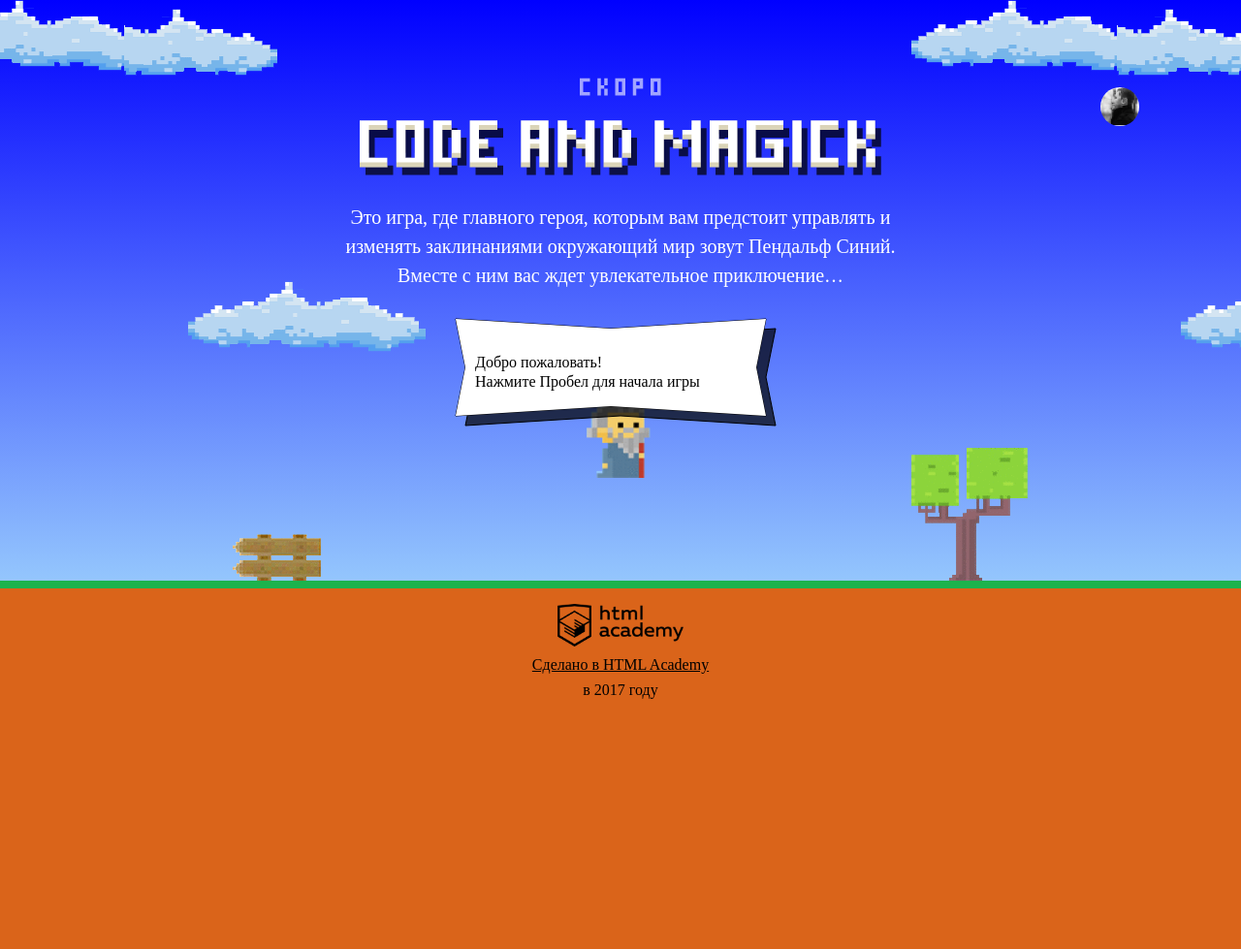
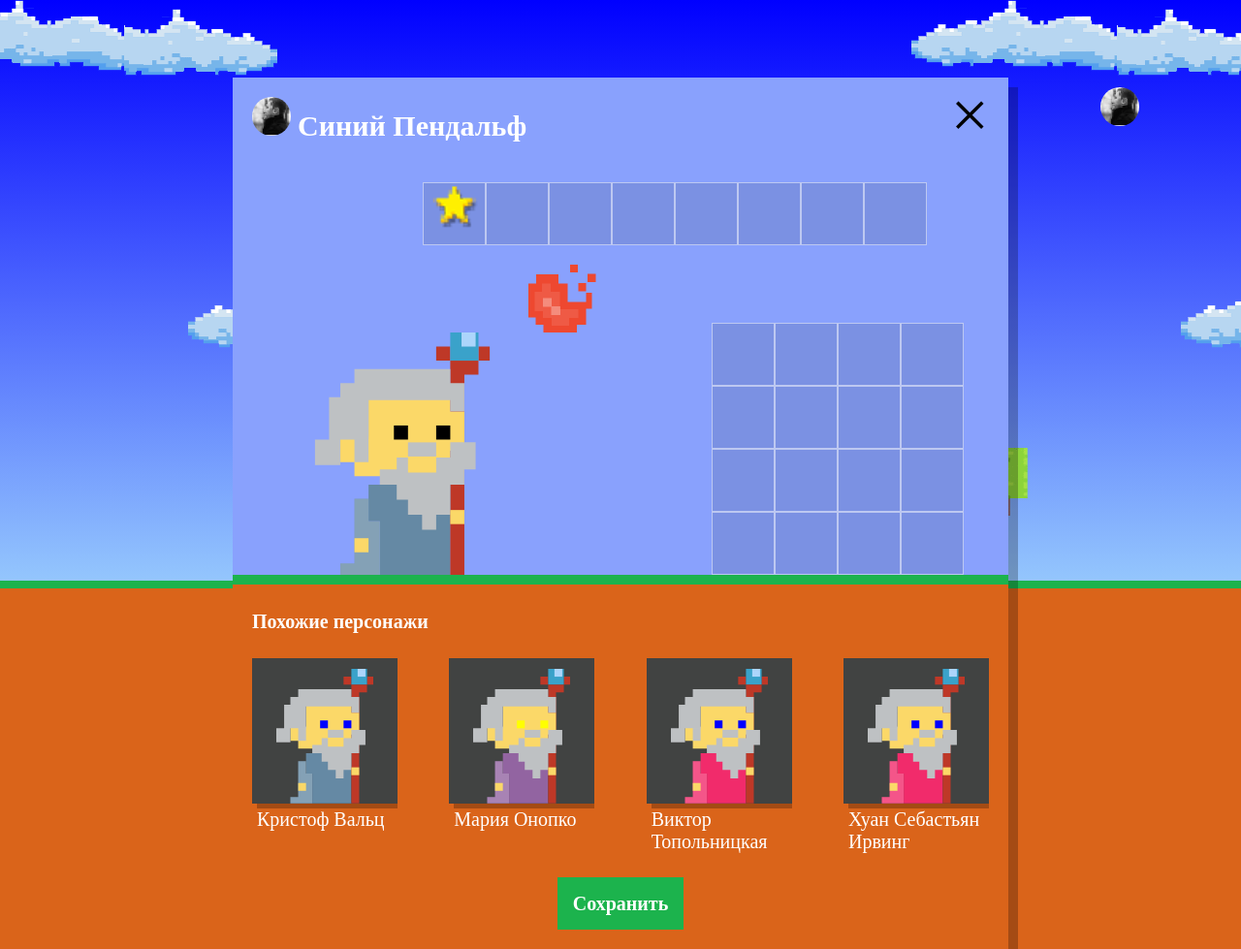
Before and after one commit to AlbinaSam/995183-code-and-magick-18, a website: page index.html in a window 1280 px wide. Shown: the whole page at 97% size. Before the commit the page ends 800 px from the top, so only its background shows below. Drawn offline with Linux system fonts and the light colour scheme; a web font is replaced by a local one.

Commit message:
Выполнила задание по template

```diff
--- a/index.html
+++ b/index.html
@@ -201,6 +201,7 @@
     return height / 3;
   }
 </script>
+<script src="js/setup.js"></script>
 <script src="js/stat.js"></script>
 <script src="js/game.js"></script>
 
--- /dev/null
+++ b/js/setup.js
@@ -0,0 +1,58 @@
+'use strict';
+
+document.querySelector('.setup').classList.remove('hidden');
+
+var NAMES = ['Иван', 'Хуан Себастьян', 'Мария', 'Кристоф', 'Виктор', 'Юлия', 'Люпита', 'Вашингтон'];
+var SURNAMES = ['да Марья', 'Верон', 'Мирабелла', 'Вальц', 'Онопко', 'Топольницкая', 'Нионго', 'Ирвинг'];
+var COAT_COLORS = ['rgb(101, 137, 164)', 'rgb(241, 43, 107)', 'rgb(146, 100, 161)', 'rgb(56, 159, 117)', 'rgb(215, 210, 55)', 'rgb(0, 0, 0)'];
+var EYES_COLORS = ['black', 'red', 'blue', 'yellow', 'green'];
+
+var createProperty = function (arr) {
+  var randomValue = arr[Math.floor(Math.random(arr) * arr.length)];
+  return randomValue;
+};
+
+var wizards = [
+  {
+    name: createProperty(NAMES) + ' ' + createProperty(SURNAMES),
+    coatColor: createProperty(COAT_COLORS),
+    eyesColor: createProperty(EYES_COLORS)
+  },
+  {
+    name: createProperty(NAMES) + ' ' + createProperty(SURNAMES),
+    coatColor: createProperty(COAT_COLORS),
+    eyesColor: createProperty(EYES_COLORS)
+  },
+  {
+    name: createProperty(NAMES) + ' ' + createProperty(SURNAMES),
+    coatColor: createProperty(COAT_COLORS),
+    eyesColor: createProperty(EYES_COLORS)
+  },
+  {
+    name: createProperty(NAMES) + ' ' + createProperty(SURNAMES),
+    coatColor: createProperty(COAT_COLORS),
+    eyesColor: createProperty(EYES_COLORS)
+  },
+];
+
+var similarListElement = document.querySelector('.setup-similar-list');
+var similarWizardTemplate = document.querySelector('#similar-wizard-template').content.querySelector('.setup-similar-item');
+
+var renderWizard = function (wizard) {
+  var wizardElement = similarWizardTemplate.cloneNode(true);
+  wizardElement.querySelector('.setup-similar-label').textContent = wizard.name;
+  wizardElement.querySelector('.wizard-coat').style.fill = wizard.coatColor;
+  wizardElement.querySelector('.wizard-eyes').style.fill = wizard.eyesColor;
+
+  return wizardElement;
+};
+
+var fragment = document.createDocumentFragment();
+
+for (var i = 0; i < wizards.length; i++) {
+  fragment.appendChild(renderWizard(wizards[i]));
+}
+
+similarListElement.appendChild(fragment);
+
+document.querySelector('.setup-similar').classList.remove('hidden');
--- a/js/stat.js
+++ b/js/stat.js
@@ -9,7 +9,7 @@
 var BAR_WIDTH = 40;
 var BAR_GAP = 50;
 var MAX_BAR_HEIGHT = 150;
-
+var MULTIPLIER = 101;
 
 var renderCloud = function (ctx, x, y, color) {
   ctx.fillStyle = color;
@@ -49,12 +49,16 @@
     if (names[i] === 'Вы') {
       ctx.fillStyle = 'rgba(255, 0, 0, 1)';
     } else {
-      ctx.fillStyle = 'hsl(240, ' + Math.floor(Math.random() * 101) + '%, 50%)';
+      ctx.fillStyle = 'hsl(240, ' + Math.floor(Math.random() * MULTIPLIER) + '%, 50%)';
     }
 
-    ctx.fillRect(CLOUD_X + BAR_GAP + (BAR_WIDTH + BAR_GAP) * i, CLOUD_Y + TEXT_GAP + LINE_HEIGHT * 3 + (MAX_BAR_HEIGHT - barHeight), BAR_WIDTH, barHeight);
+    /* names[i] === 'Вы' ? ctx.fillStyle = 'rgba(255, 0, 0, 1)' : ctx.fillStyle = 'hsl(240, ' + Math.floor(Math.random() * MULTIPLIER) + '%, 50%)'; */
+
+    var rectX = CLOUD_X + BAR_GAP + (BAR_WIDTH + BAR_GAP) * i;
+
+    ctx.fillRect(rectX, CLOUD_Y + TEXT_GAP + LINE_HEIGHT * 3 + (MAX_BAR_HEIGHT - barHeight), BAR_WIDTH, barHeight);
 
     ctx.fillStyle = '#000';
-    ctx.fillText(names[i], CLOUD_X + BAR_GAP + (BAR_WIDTH + BAR_GAP) * i, CLOUD_HEIGHT - TEXT_GAP);
+    ctx.fillText(names[i], rectX, CLOUD_HEIGHT - TEXT_GAP);
   }
 };
--- a/package.json
+++ b/package.json
@@ -11,7 +11,7 @@
     "url": "https://github.com/htmlacademy-javascript/995183-code-and-magick-18/issues"
   },
   "devDependencies": {
-    "eslint": "^6.3.0",
+    "eslint": "6.3.0",
     "eslint-config-htmlacademy": "0.5.2"
   },
   "license": "MIT",
```
